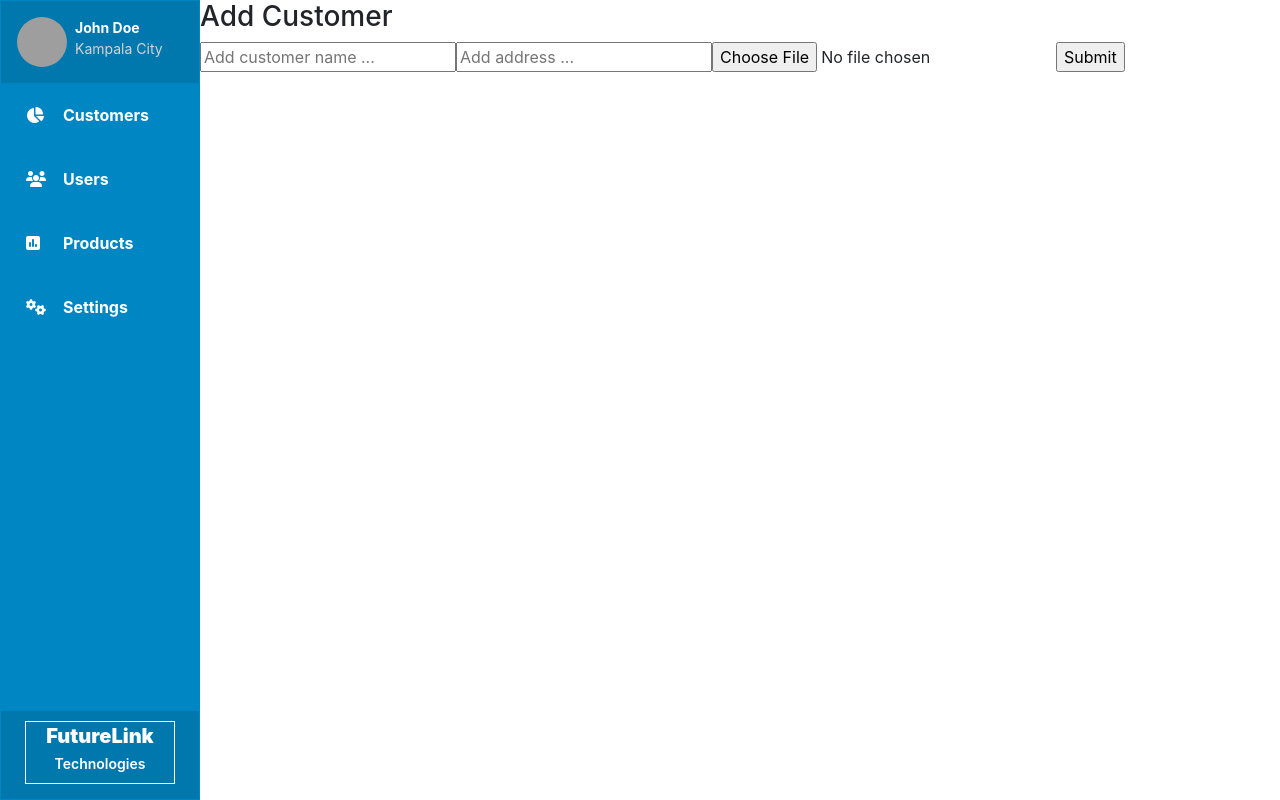
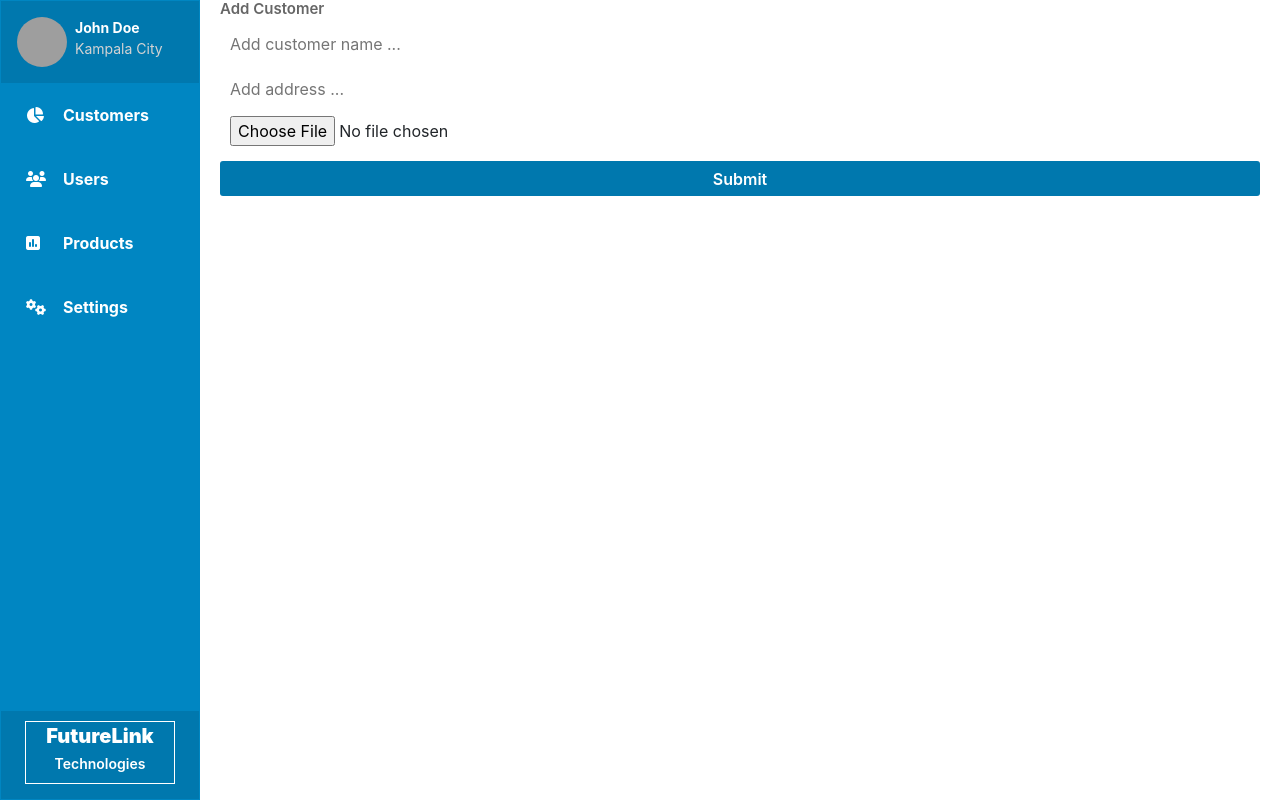
Before and after one commit to OdongAlican/future_link, a Vue app: page /add-customer in a window 1280 px wide. Built offline with nearby package versions, Linux system fonts and the light colour scheme; grey boxes are pictures that could not be loaded.

Commit message:
update styles

```diff
--- a/src/components/AddCustomer.vue
+++ b/src/components/AddCustomer.vue
@@ -7,7 +7,7 @@
                 <input type="number" v-model="address" placeholder="Add address ...">
                 <input type="file" @change="onFileSelected">
                 <input
-                type="submit" value="Submit">
+                type="submit" value="Submit" class="submit-button">
             </form>
         </div>
     </div>
@@ -16,6 +16,7 @@
 import { mapActions } from 'vuex'
 export default {
     name: "AddCustomer",
+    props: ['displayModalAdd'],
     data () {
         return {
             selectedFile: null,
@@ -38,10 +39,37 @@ export default {
                 avatar: this.avatar
             }
             this.addCustomers(data)
+            this.displayModalAdd(false)
         }
     }
 }
 </script>
 <style scoped>
+        .add-customer-section {
+        padding: 0 20px 20px;
+        width: 100%;
+    }
 
+    .add-customer-section input {
+        border: none;
+        height: 35px;
+        width: 100%;
+        margin-bottom: 10px;
+        display: block;
+        padding: 0 10px;
+        outline: none;
+    }
+
+    .add-customer-section h3 {
+        font-size: 15px;
+        font-weight: 600;
+        color: #666;
+    }
+
+    .submit-button {
+        background-color: #0078AE;
+        border-radius: 3px;
+        font-weight: 600;
+        color: #fff;
+    }
 </style>
```
